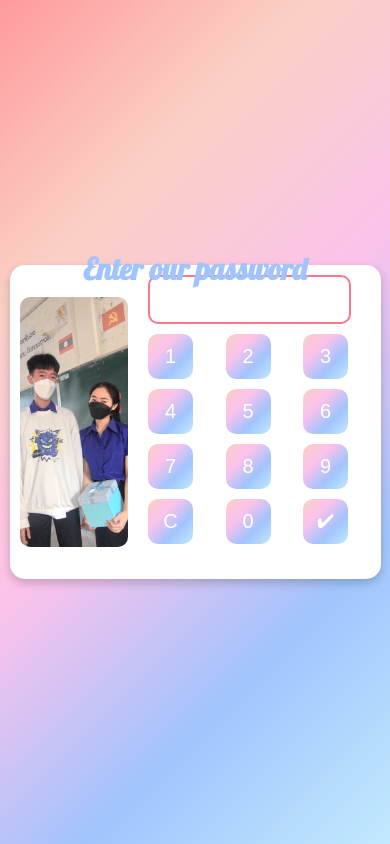
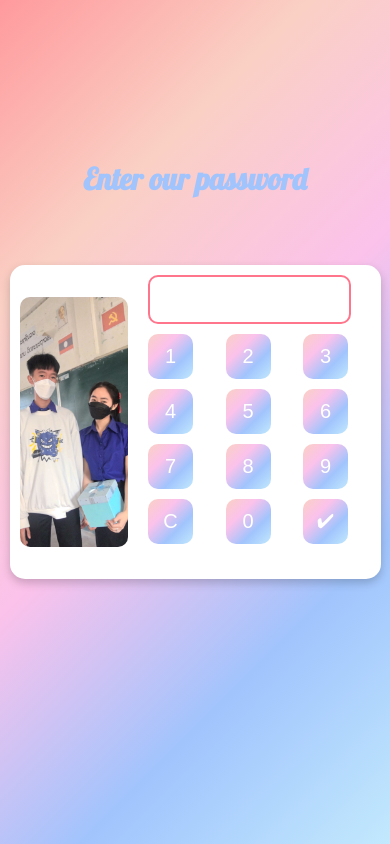
Before and after one commit to Phainasone-KITA/Valentine-s-Day, a plain HTML site: page index.html in a window 390 px wide. Drawn offline with Linux system fonts and the light colour scheme; a web font is replaced by a local one.

Commit message:
Update index.html

```diff
--- a/index.html
+++ b/index.html
@@ -61,7 +61,7 @@
             text-align: center;
             margin-top: 70px;
             position: absolute; /* Add this line */
-            top: 0; /* Adjust as needed */
+            top: 90px; /* Adjust as needed */
             left: 0; /* Adjust as needed */
             width: 100%; /* Adjust as needed */
             font-family: 'lobster', cursive;
@@ -102,12 +102,6 @@
                 font-size: 18px;
                 width: 85%;
                 height: 35px;
-            }
-            #txt {
-                font-size: 30px;
-                margin-top: 250px;
-                width: 100%;
-                max-width: 400px;
             }
         }
     </style>
```
